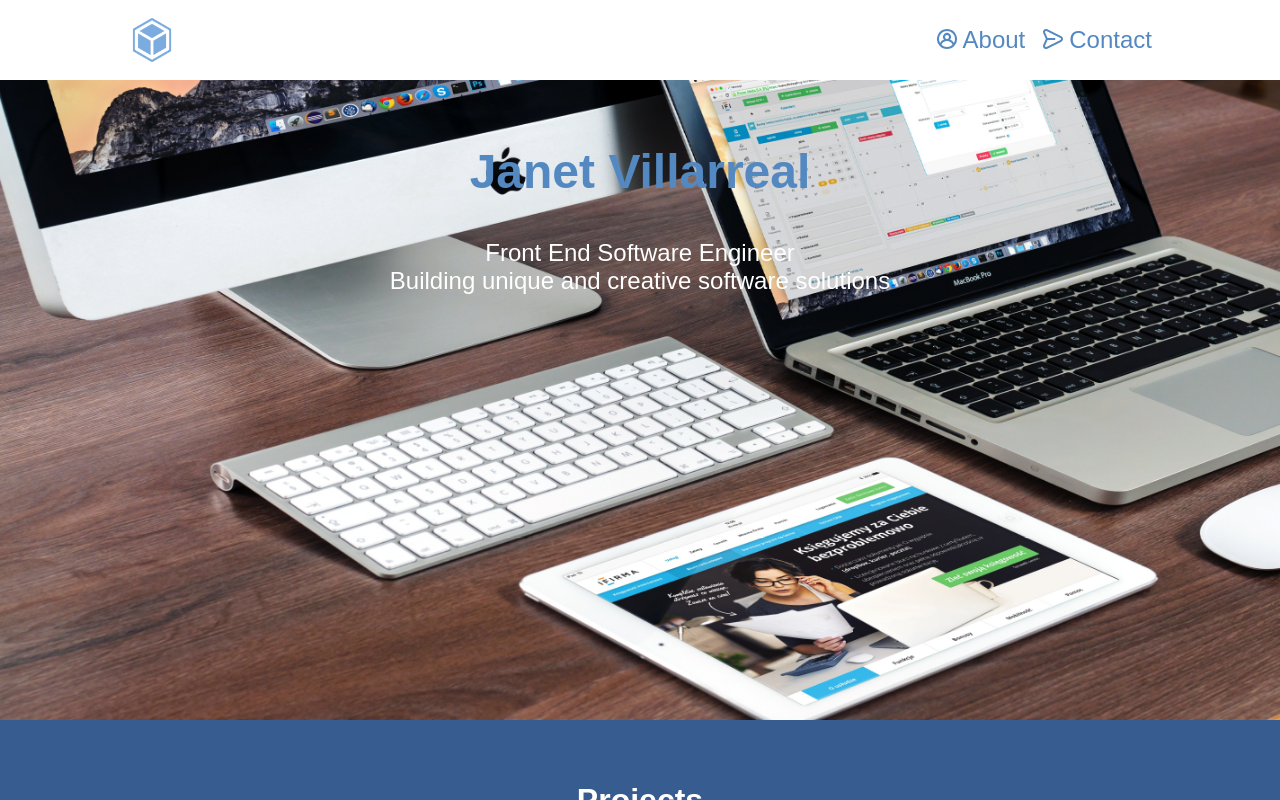
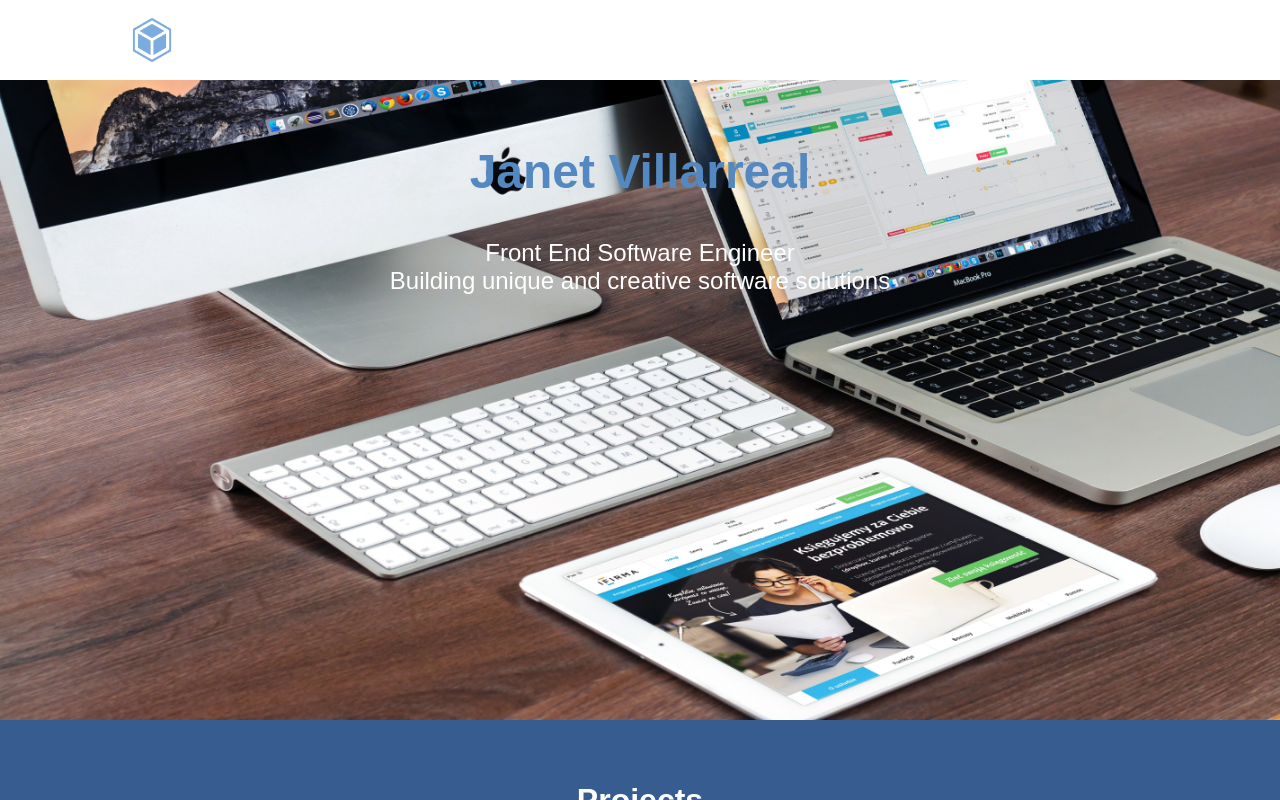
Before and after one commit to jvpink200/portfolioNextJS, a Next.js app: page / in a window 1280 px wide. Built offline with nearby package versions, Linux system fonts and the light colour scheme.

Commit message:
temporary removed navbar links

```diff
--- a/src/components/NavBar.jsx
+++ b/src/components/NavBar.jsx
@@ -6,28 +6,7 @@ export default function NavBar() {
     <>
       <nav className={styles.nav}>
         <img src="logo.png" className={styles.navLogo} />
-        <ul className={styles.containerNav}>
-          <li>
-            <Link href="/about">
-              <div className={styles.navLinks}>
-                <div className={styles.navIcon}>
-                  <UilUserCircle size="24" />
-                </div>
-                About
-              </div>
-            </Link>
-          </li>
-          <li>
-            <Link href="/about">
-              <div className={styles.navLinks}>
-                <div className={styles.navIcon}>
-                  <UilMessage size="24" />
-                </div>
-                Contact
-              </div>
-            </Link>
-          </li>
-        </ul>
+        <ul className={styles.containerNav}></ul>
       </nav>
     </>
   );
```
